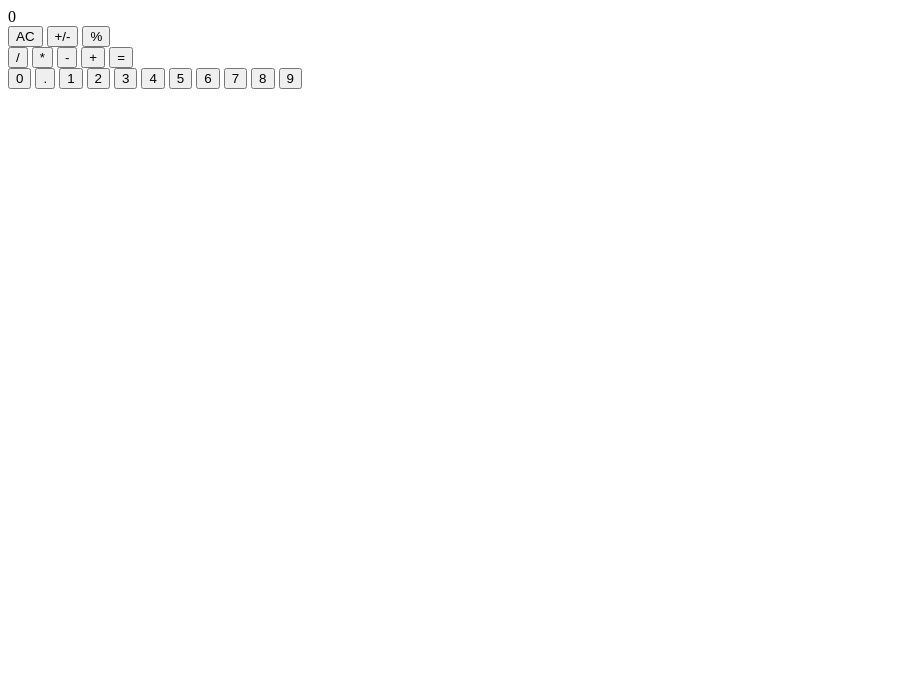
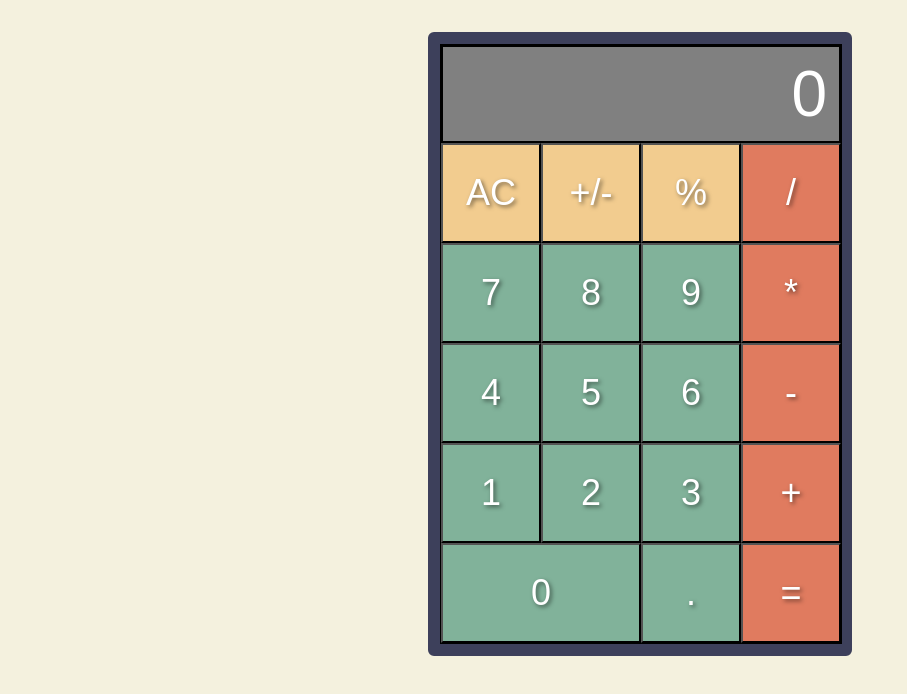
Before and after one commit to jambalong/calculator, a plain HTML site: page index.html in a window 1280 px wide. Shown: the whole page, without its empty margins (0-907 px from the left). Drawn offline with Linux system fonts and the light colour scheme.

Commit message:
Add Calculator styling

```diff
--- a/index.html
+++ b/index.html
@@ -4,18 +4,36 @@
     <meta charset="UTF-8">
     <meta name="viewport" content="width=device-width, initial-scale=1.0">
     <title>Calculator</title>
-    <link rel="stylesheet" href="styles.css">
+    <link rel="stylesheet" href="style.css">
   </head>
   <body>
     <div id="main-container">
       <div id="calculator-body">
         <div id="display">0</div>
+
         <div id="keypad">
+          <div id="left-keys">
             <div id="function-keys">
               <button id="all-clear">AC</button>
               <button id="sign">+/-</button>
               <button id="percent">%</button>
             </div>
+            <div id="number-keys">
+              <button id="seven">7</button>
+              <button id="eight">8</button>
+              <button id="nine">9</button>
+              <button id="four">4</button>
+              <button id="five">5</button>
+              <button id="six">6</button>
+              <button id="one">1</button>
+              <button id="two">2</button>
+              <button id="three">3</button>
+              <button id="zero">0</button>
+              <button id="decimal">.</button>
+            </div>
+          </div>
+
+          <div id="right-keys">
             <div id="operator-keys">
               <button id="divide">/</button>
               <button id="multiply">*</button>
@@ -23,19 +41,9 @@
               <button id="add">+</button>
               <button id="equal">=</button>
             </div>
-          <div id="number-keys"></div>
-          <button id="decimal">0</button>
-          <button id="zero">.</button>
-          <button id="one">1</button>
-          <button id="two">2</button>
-          <button id="three">3</button>
-          <button id="four">4</button>
-          <button id="five">5</button>
-          <button id="six">6</button>
-          <button id="seven">7</button>
-          <button id="eight">8</button>
-          <button id="nine">9</button>
           </div>
+        </div>
+
     </div>
     <script src="script.js"></script>
   </body>
--- a/style.css
+++ b/style.css
@@ -1,4 +1,99 @@
 * {
   margin: 0;
   padding: 0;
+  font-family: "Digital-7", sans-serif;
 }
+
+body {
+  display: flex;
+  padding: 32px 12px;
+  background-color: #F4F1DE;
+}
+
+#main-container {
+  display: flex;
+  margin: auto;
+  height: 600px;
+  width: 400px;
+  border: 12px solid #3D405B;
+  border-radius: 6px;
+}
+
+#calculator-body {
+  display: flex;
+  flex-direction: column;
+  flex: 1;
+  border: 1px solid black;
+}
+
+#display {
+  display: flex;
+  justify-content: flex-end;
+  align-items: center;
+  background-color: grey;
+  color: white;
+  font-size: 64px;
+  height: calc(600px / 6);
+  padding-right: 12px;
+  border: 2px solid black;
+}
+
+#keypad {
+  display: flex;
+  flex: 1;
+  background-color: black;
+}
+
+#left-keys {
+  display: flex;
+  flex-direction: column;
+  flex: 1;
+}
+
+#right-keys {
+  display: flex;
+  flex: 1;
+}
+
+#function-keys {
+  display: flex;
+  flex: 1;
+}
+
+#function-keys button {
+  background-color: #F2CC8F;
+}
+
+#operator-keys {
+  flex: 1;
+  display: flex;
+  flex-direction: column;
+}
+
+#operator-keys button {
+  background-color: #e07b5f;
+}
+
+#number-keys {
+  display: flex;
+  flex-wrap: wrap;
+  flex: 1;
+}
+
+#number-keys button {
+  background-color: #81B29A;
+  flex-shrink: 0;
+}
+
+#zero {
+  min-width: 200px;
+}
+
+button {
+  min-width: 100px;
+  min-height: 100px;
+  flex: 1;
+  font-size: 36px;
+  color: white;
+  text-shadow: 2px 2px 4px rgba(0, 0, 0, 0.5);
+}
```
Lines whose indentation alone changed are shown as unchanged.
